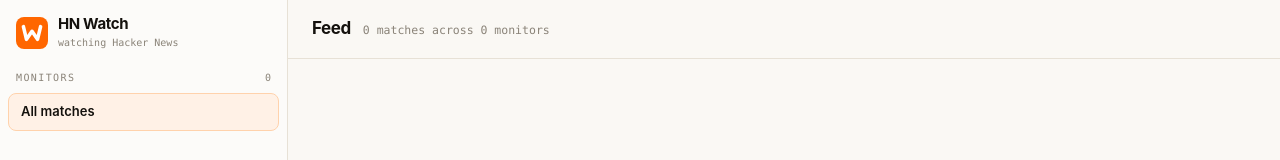
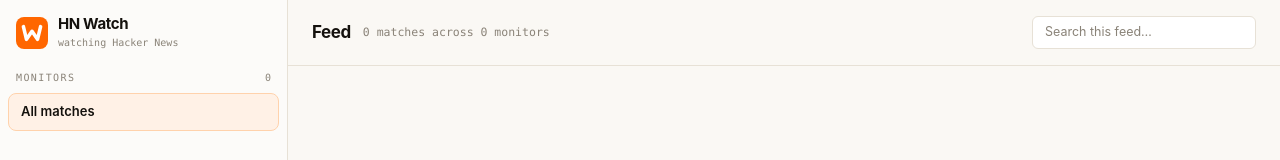
Before and after one commit to sourabhbgp/hn-watch, a React (Vite) app: page / in a window 1280 px wide. Shown: the top 160 px of the page. Built offline with nearby package versions, Linux system fonts and the light colour scheme; the HTML template or start-up script is replaced by a standard one.

Commit message:
feat(search): live feed search box — stacks on monitor filter, X of Y count, clear + empty state

```diff
--- a/src/App.tsx
+++ b/src/App.tsx
@@ -5,6 +5,7 @@ import { Sidebar } from "./components/Sidebar";
 import { Feed } from "./components/Feed";
 import { DigDeeperPanel } from "./components/DigDeeperPanel";
 import { ClaudeBanner } from "./components/ClaudeBanner";
+import { matchesQuery } from "./lib/search";
 import {
   listMonitors,
   listFeed,
@@ -22,6 +23,7 @@ function App() {
   const [monitors, setMonitors] = useState<Monitor[]>([]);
   const [feed, setFeed] = useState<FeedItem[]>([]);
   const [selectedMonitorId, setSelectedMonitorId] = useState<string | null>(null);
+  const [query, setQuery] = useState("");
   const [digItem, setDigItem] = useState<FeedItem | null>(null);
   const [now, setNow] = useState(() => Math.floor(Date.now() / 1000));
   const [checkingIds, setCheckingIds] = useState<Set<string>>(new Set());
@@ -68,19 +70,35 @@ function App() {
     [monitors, selectedMonitorId],
   );
 
-  const visibleFeed = useMemo(
+  // Feed filtered by the selected monitor only — used both for the search
+  // haystack and for the "X of Y" total in the header.
+  const monitorFeed = useMemo(
     () => (selectedMonitorId ? feed.filter((f) => f.monitorId === selectedMonitorId) : feed),
     [feed, selectedMonitorId],
   );
+
+  // Search stacks on top of the monitor filter (empty query = no-op).
+  const visibleFeed = useMemo(() => {
+    const q = query.trim();
+    return q ? monitorFeed.filter((f) => matchesQuery(f, q)) : monitorFeed;
+  }, [monitorFeed, query]);
 
   const handleCreate = async (name: string, prompt: string, intervalSecs: number) => {
     await createMonitor(name, prompt, intervalSecs);
     await refresh();
   };
 
+  const handleSelectMonitor = (id: string | null) => {
+    setSelectedMonitorId(id);
+    setQuery(""); // each view starts with a fresh search
+  };
+
   const handleDelete = async (id: string) => {
     await deleteMonitor(id);
-    if (selectedMonitorId === id) setSelectedMonitorId(null);
+    if (selectedMonitorId === id) {
+      setSelectedMonitorId(null);
+      setQuery("");
+    }
     await refresh();
   };
 
@@ -101,7 +119,7 @@ function App() {
         <Sidebar
           monitors={monitors}
           selectedId={selectedMonitorId}
-          onSelect={setSelectedMonitorId}
+          onSelect={handleSelectMonitor}
           onCreate={handleCreate}
           onDelete={handleDelete}
           now={now}
@@ -110,6 +128,9 @@ function App() {
 
         <Feed
           items={visibleFeed}
+          totalCount={monitorFeed.length}
+          query={query}
+          onQueryChange={setQuery}
           monitors={monitors}
           activeMonitor={activeMonitor}
           onDigDeeper={setDigItem}
--- a/src/components/Feed.tsx
+++ b/src/components/Feed.tsx
@@ -3,7 +3,8 @@ import { useVirtualizer } from "@tanstack/react-virtual";
 import type { FeedItem, Monitor } from "../types";
 import { FeedCard } from "./FeedCard";
 
-function emptyMessage(m: Monitor | null): string {
+function emptyMessage(m: Monitor | null, query: string): string {
+  if (query.trim()) return `No matches for “${query.trim()}”.`;
   if (m && m.lastError) return "Last check failed — see the monitor’s status.";
   if (m && m.lastCheckedAt != null) {
     return `Checked ${m.lastCheckedCount ?? 0} stories, nothing matched yet.`;
@@ -14,11 +15,17 @@ function emptyMessage(m: Monitor | null): string {
 
 export function Feed({
   items,
+  totalCount,
+  query,
+  onQueryChange,
   monitors,
   activeMonitor,
   onDigDeeper,
 }: {
   items: FeedItem[];
+  totalCount: number;
+  query: string;
+  onQueryChange: (q: string) => void;
   monitors: Monitor[];
   activeMonitor: Monitor | null;
   onDigDeeper: (item: FeedItem) => void;
@@ -40,21 +47,49 @@ export function Feed({
   return (
     <section className="flex h-full min-w-0 flex-1 flex-col">
       {/* header */}
-      <header className="flex items-baseline gap-3 border-b border-line px-6 py-4">
+      <header className="flex items-center gap-3 border-b border-line px-6 py-4">
         <h1 className="text-[17px] font-bold tracking-tight">
           {activeMonitor ? activeMonitor.name : "Feed"}
         </h1>
         <span className="font-mono text-[11.5px] text-faint">
-          {items.length} {items.length === 1 ? "match" : "matches"}
-          {!activeMonitor && ` across ${monitors.length} monitors`}
+          {query.trim() ? (
+            <>
+              {items.length} of {totalCount}{" "}
+              {totalCount === 1 ? "match" : "matches"}
+            </>
+          ) : (
+            <>
+              {items.length} {items.length === 1 ? "match" : "matches"}
+              {!activeMonitor && ` across ${monitors.length} monitors`}
+            </>
+          )}
         </span>
+        <div className="relative ml-auto">
+          <input
+            type="search"
+            value={query}
+            onChange={(e) => onQueryChange(e.target.value)}
+            placeholder="Search this feed…"
+            className="w-56 rounded-md border border-line bg-card py-1.5 pl-3 pr-7 text-[12.5px] text-ink placeholder:text-faint focus:border-hn-border focus:outline-none"
+          />
+          {query && (
+            <button
+              type="button"
+              onClick={() => onQueryChange("")}
+              aria-label="Clear search"
+              className="absolute right-2 top-1/2 -translate-y-1/2 text-faint hover:text-soft"
+            >
+              ×
+            </button>
+          )}
+        </div>
       </header>
 
       {/* scrolling feed */}
       <div ref={scrollRef} className="flex-1 overflow-y-auto py-5">
         {items.length === 0 ? (
           <div className="mt-20 text-center text-[13px] text-faint">
-            {emptyMessage(activeMonitor)}
+            {emptyMessage(activeMonitor, query)}
           </div>
         ) : (
           <div
```
